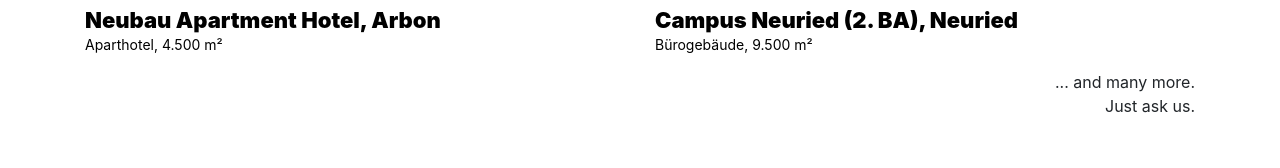
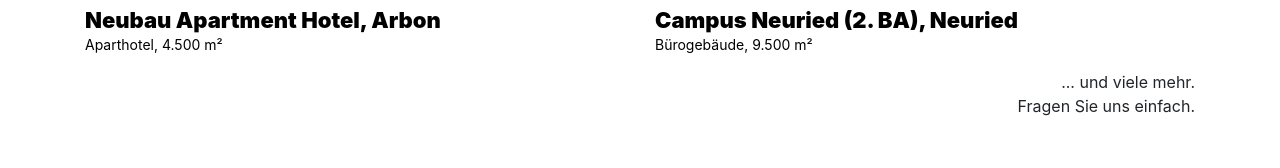
Before and after one commit to edinspahic/plcwebsite, a website with bundled scripts: page page.html in a window 1280 px wide. Shown: the part 3962-4130 px from the top of the page. Built offline with nearby package versions, Linux system fonts and the light colour scheme.

Commit message:
Update page.html

```diff
--- a/page.html
+++ b/page.html
@@ -477,8 +477,8 @@
                     </a>
                 </div>
                 <div class="col-lg-12 text-right">
-                  <p>... and many more.</br>
-                  Just ask us.
+                  <p>... und viele mehr.</br>
+                  Fragen Sie uns einfach.
                   <p>
                 </div>
             </div>
```
